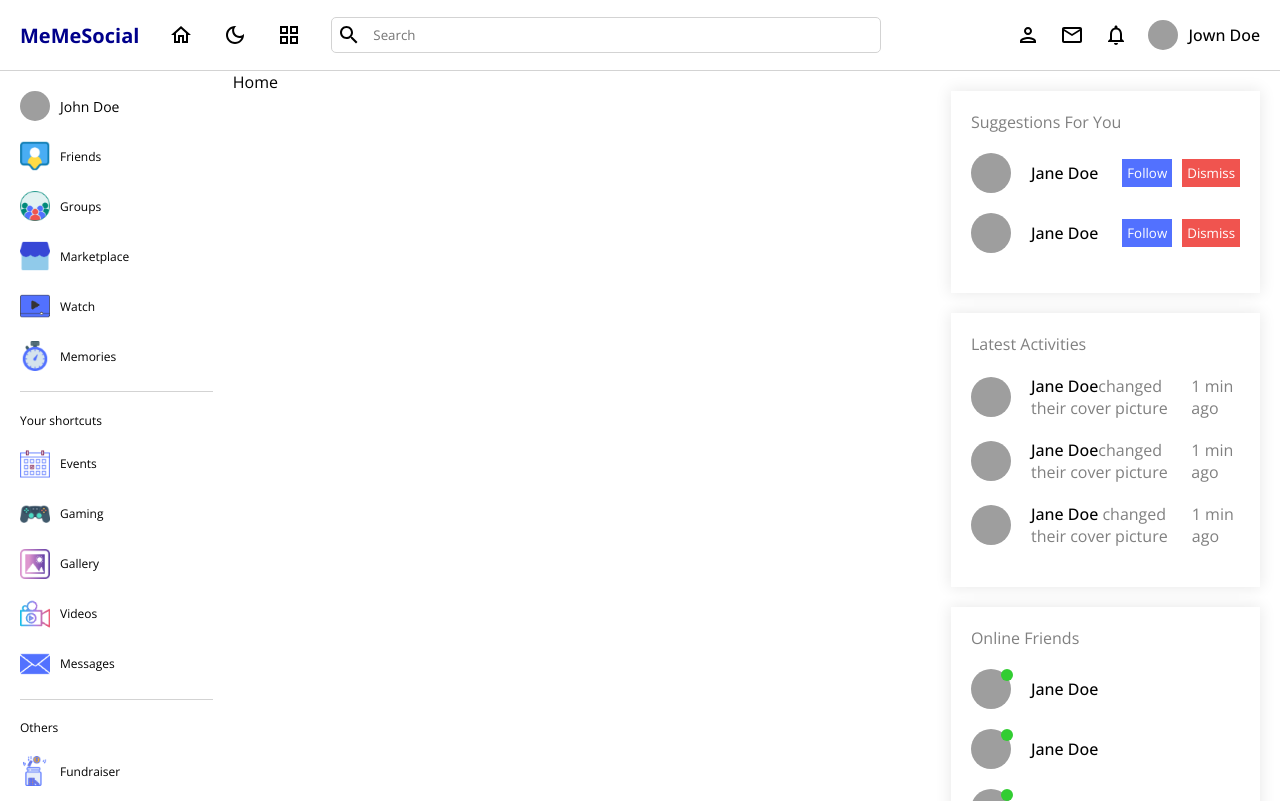
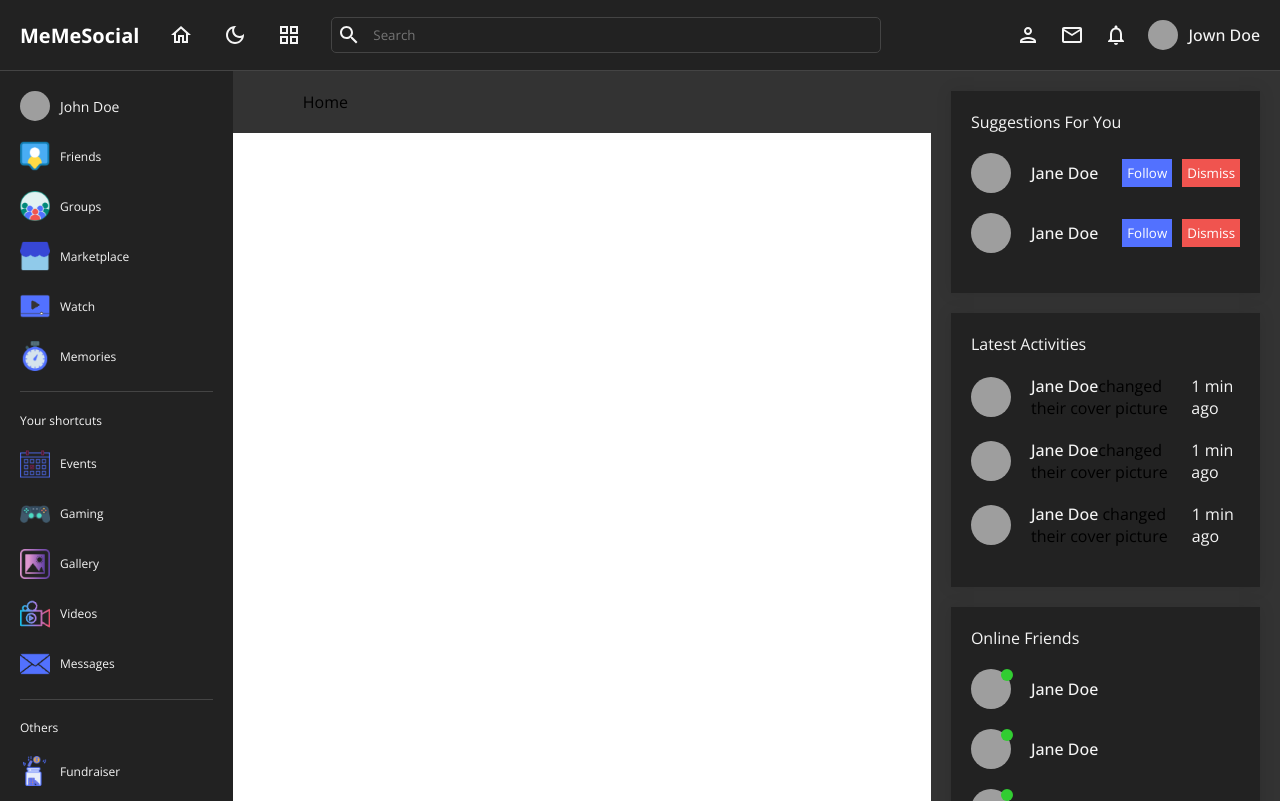
Before and after one commit to devkovmtl/fs_social_media_ld, a React (Vite) app in the folder client/: page / in a window 1280 px wide. Built offline with nearby package versions, Linux system fonts and the light colour scheme; grey boxes are pictures that could not be loaded.

Commit message:
Client - dark theme with scss

```diff
--- a/client/src/App.jsx
+++ b/client/src/App.jsx
@@ -1,7 +1,6 @@
 import {
   createBrowserRouter,
   RouterProvider,
-  Route,
   Outlet,
   Navigate,
 } from "react-router-dom";
@@ -12,12 +11,13 @@ import Profile from "./pages/profile/Profile";
 import LeftBar from "./components/leftBar/LeftBar";
 import RightBar from "./components/rightBar/RightBar";
 import NavBar from "./components/navbar/NavBar";
+import "./styles.scss";
 
 const App = () => {
   const currentUser = true;
   const Layout = () => {
     return (
-      <div>
+      <div className="theme-dark">
         <NavBar />
         <div style={{ display: "flex" }}>
           <LeftBar />
--- a/client/src/components/leftBar/leftBar.scss
+++ b/client/src/components/leftBar/leftBar.scss
@@ -1,9 +1,15 @@
+@import "../../styles.scss";
+
 .leftBar {
+  @include themify($theme) {
     flex: 2;
     position: sticky;
     top: 70px;
     height: calc(100vh - 70px);
     overflow-y: scroll;
+    background-color: themed("bg");
+    color: themed("textColor");
+
     &::-webkit-scrollbar {
       display: none;
     }
@@ -15,7 +21,7 @@
         margin: 20px 0px;
         border: none;
         height: 0.5px;
-      background-color: lightgray;
+        background-color: themed("border");
       }
 
       .menu {
@@ -60,3 +66,4 @@
       }
     }
   }
+}
--- a/client/src/components/navbar/navbar.scss
+++ b/client/src/components/navbar/navbar.scss
@@ -1,13 +1,17 @@
+@import "../../styles.scss";
+
 .navbar {
+  @include themify($theme) {
     display: flex;
     align-items: center;
     justify-content: space-between;
     padding: 10px 20px;
     height: 50px;
-  border-bottom: 1px solid lightgrey;
+    border-bottom: 1px solid themed("border");
     position: sticky;
     top: 0;
-  background-color: white;
+    background-color: themed("bg");
+    color: themed("textColor");
 
     .left {
       display: flex;
@@ -17,19 +21,21 @@
       span {
         font-weight: bold;
         font-size: 20px;
-      color: darkblue;
+        color: themed("logo");
       }
 
       .search {
         display: flex;
         align-items: center;
         gap: 10px;
-      border: 1px solid lightgray;
+        border: 1px solid themed("border");
         border-radius: 5px;
         padding: 5px;
         input {
           border: none;
           width: 500px;
+          background-color: transparent;
+          color: themed("textColor");
         }
       }
     }
@@ -55,3 +61,4 @@
       }
     }
   }
+}
--- a/client/src/components/rightBar/rightbar.scss
+++ b/client/src/components/rightBar/rightbar.scss
@@ -1,24 +1,31 @@
+@import "../../styles.scss";
+
 .rightBar {
+  @include themify($theme) {
     flex: 3;
     position: sticky;
     top: 70px;
     height: calc(100vh - 70px);
     overflow-y: scroll;
+    background-color: themed("bgSoft");
+
     &::-webkit-scrollbar {
       display: none;
     }
 
     .container {
       padding: 20px;
+
       .item {
         -webkit-box-shadow: 0px 0px 15px 1px rgba(0, 0, 0, 0.09);
         -moz-box-shadow: 0px 0px 15px 1px rgba(0, 0, 0, 0.09);
         box-shadow: 0px 0px 15px 1px rgba(0, 0, 0, 0.09);
         padding: 20px;
         margin-bottom: 20px;
+        background-color: themed("bg");
 
         span {
-        color: gray;
+          color: themed("textColor");
         }
         .user {
           display: flex;
@@ -49,12 +56,12 @@
             }
 
             p {
-            color: gray;
+              color: themed("textColorSoft");
             }
 
             span {
               font-weight: 500;
-            color: #000;
+              color: themed("textColor");
             }
           }
 
@@ -81,3 +88,4 @@
       }
     }
   }
+}
--- a/client/src/pages/home/Home.jsx
+++ b/client/src/pages/home/Home.jsx
@@ -1,7 +1,7 @@
 import "./home.scss";
 
 const Home = () => {
-  return <div>Home</div>;
+  return <div className="home">Home</div>;
 };
 
 export default Home;
--- a/client/src/pages/home/home.scss
+++ b/client/src/pages/home/home.scss
@@ -0,0 +1,8 @@
+@import "../../styles.scss";
+
+.home {
+  @include themify($theme) {
+    background-color: themed("bgSoft");
+    padding: 20px 70px;
+  }
+}
--- /dev/null
+++ b/client/src/styles.scss
@@ -0,0 +1,52 @@
+$theme: (
+  light: (
+    textColor: #000,
+    bg: #fff,
+    logo: darkblue,
+    bgSoft: #f6f3f3,
+    textColorsoft: #555,
+    border: lightgray,
+  ),
+  dark: (
+    textColor: whitesmoke,
+    bg: #222,
+    logo: white,
+    bgSoft: #333,
+    textColorsoft: lightgray,
+    border: #444,
+  ),
+);
+
+@mixin themify($themes) {
+  @each $theme, $map in $themes {
+    .theme-#{$theme} & {
+      $theme-map: () !global;
+      @each $key, $submap in $map {
+        $value: map-get(map-get($themes, $theme), "#{$key}");
+        $theme-map: map-merge(
+          $theme-map,
+          (
+            $key: $value,
+          )
+        ) !global;
+      }
+      @content;
+      $theme-map: null !global;
+    }
+  }
+}
+
+@function themed($key) {
+  @return map-get($theme-map, $key);
+}
+
+@mixin mobile {
+  @media (max-width: 480px) {
+    @content;
+  }
+}
+@mixin tablet {
+  @media (max-width: 960px) {
+    @content;
+  }
+}
```
Lines whose indentation alone changed are shown as unchanged.
